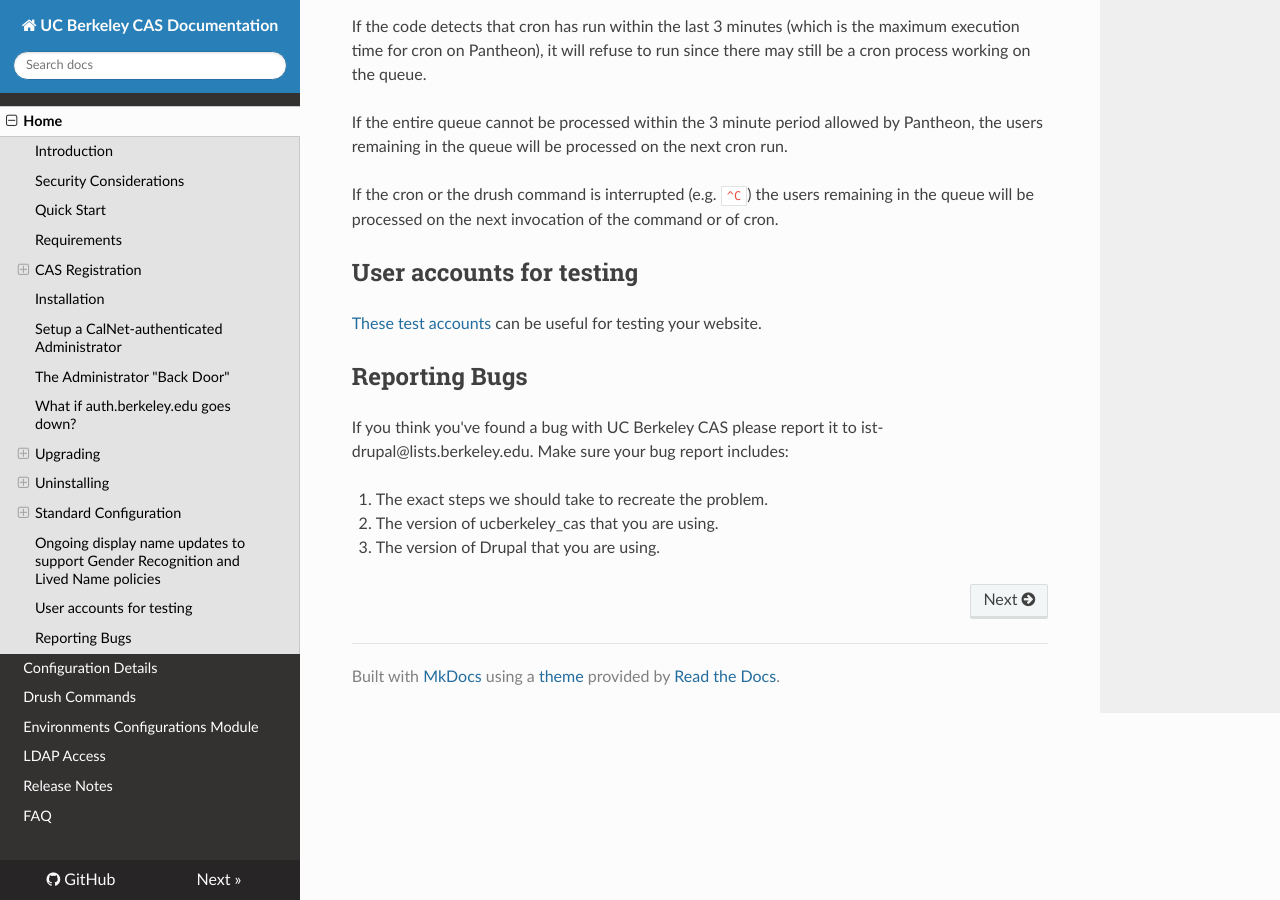
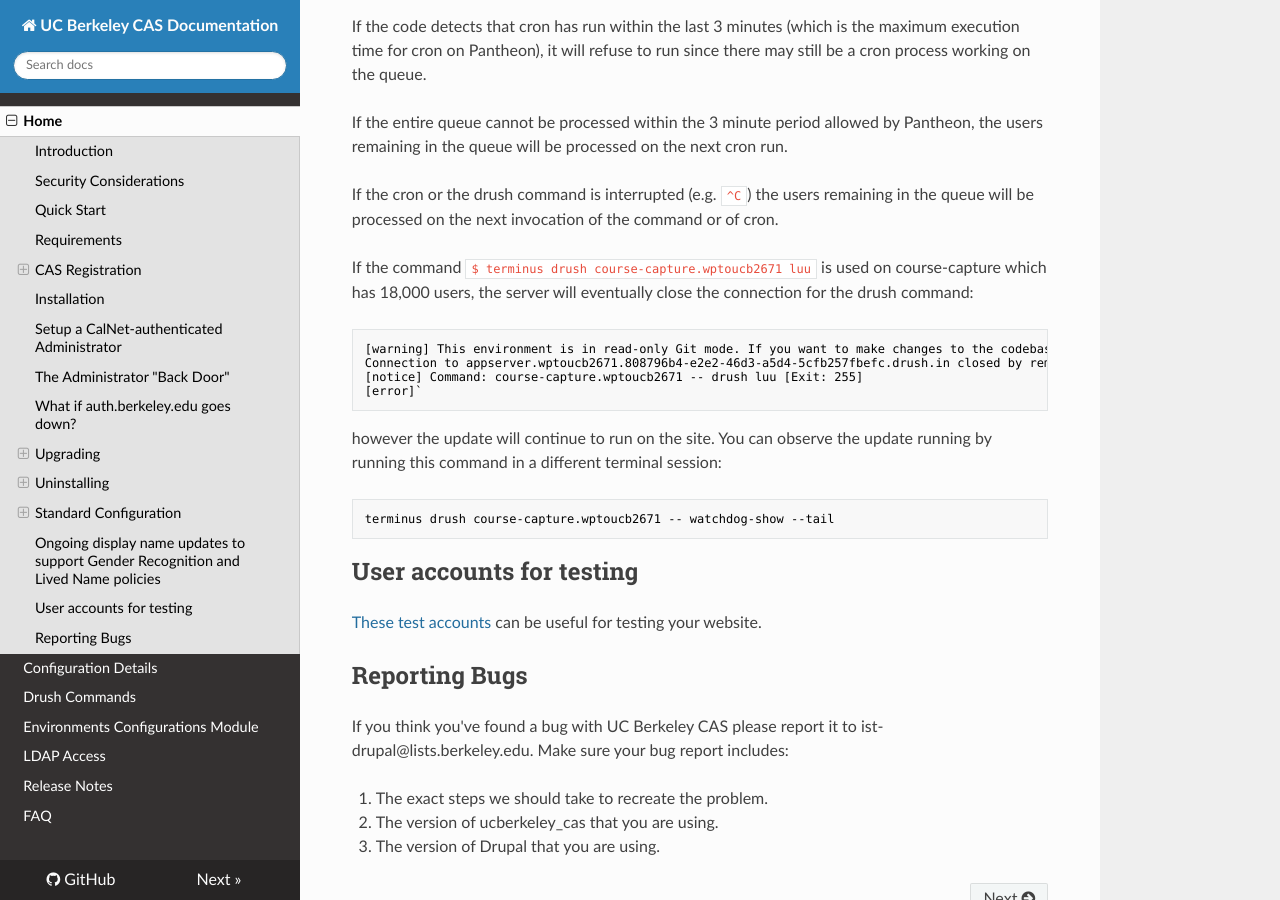
Before and after one commit to ucb-ist-drupal/ucberkeley_cas-7, an MkDocs documentation site: the page built from docs/index.md, in a window 1280 px wide and 900 px high, scrolled down 8965 px. Built offline with MkDocs 1.6.1, drawn with Linux system fonts in a browser that asks for light colours; nearby versions of some CDN libraries; old or Windows-style settings are respelled for this version of MkDocs.

Commit message:
OPENUCB-2671: Update documentation for drush luu.

````diff
--- a/docs/index.md
+++ b/docs/index.md
@@ -377,7 +377,19 @@ If the entire queue cannot be processed within the 3 minute period allowed by Pa
 
 If the cron or the drush command is interrupted (e.g. `^C`) the users remaining in the queue will be processed on the next invocation of the command or of cron.
 
-
+If the command `$ terminus drush course-capture.wptoucb2671 luu` is used on course-capture which has 18,000 users, the
+server will eventually close the connection for the drush command:
+```shell
+[warning] This environment is in read-only Git mode. If you want to make changes to the codebase of this site (e.g. updating modules or plugins), you will need to toggle into read/write SFTP mode first.
+Connection to appserver.wptoucb2671.808796b4-e2e2-46d3-a5d4-5cfb257fbefc.drush.in closed by remote host.
+[notice] Command: course-capture.wptoucb2671 -- drush luu [Exit: 255]
+[error]`
+```
+however the update will continue to run on the site. You can observe the update running by running this command in a
+different terminal session:
+```shell
+terminus drush course-capture.wptoucb2671 -- watchdog-show --tail
+```
 ## User accounts for testing
 
 [These test accounts](https://calnetweb.berkeley.edu/calnet-technologists/ldap-directory-service/resources-developers/universal-test-ids) can be useful for testing your website.
````
